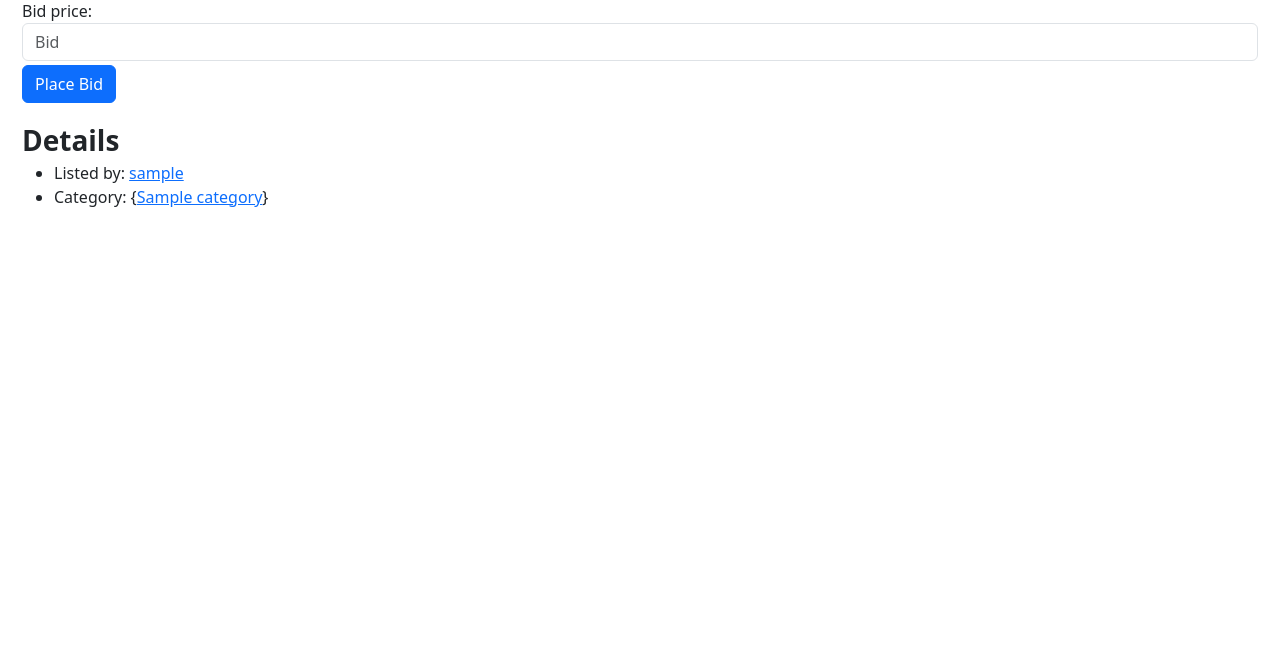
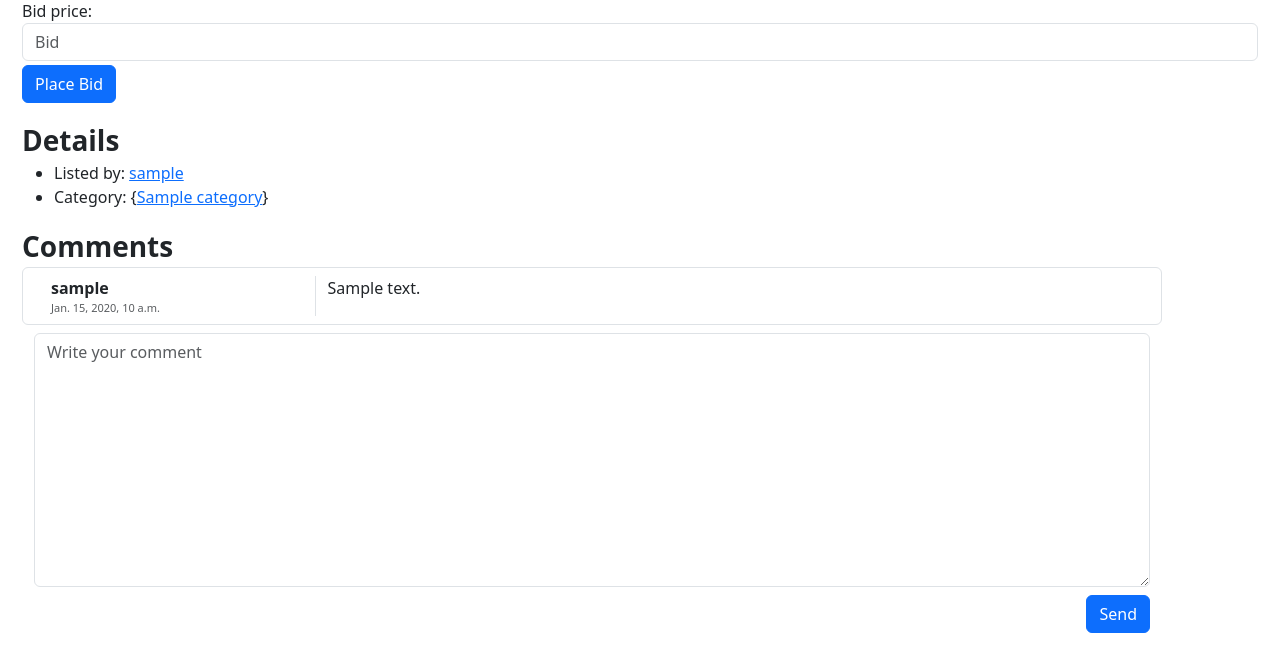
Before and after one commit to khoaxuantu/E-commerce_auction_site, a Django app: page /listings/1 in a window 1280 px wide. Shown: the part 833-1492 px from the top of the page. Before the commit the page ends 1040 px from the top, so only its background shows below. Run offline with Django 3.2, Linux system fonts and the light colour scheme; a user stored in the database is signed in; tables that the repository leaves empty hold one stand-in row (values such as "Sample post"); grey boxes marked "Sample" are stand-in pictures.

Commit message:
Add 'Comments'

```diff
--- a/auctions/forms.py
+++ b/auctions/forms.py
@@ -64,3 +64,19 @@ class BidForm(forms.ModelForm):
         model = Bidinglist
         fields = ['bid_price']
         exclude = ['user', 'product', 'bid_time']
+
+
+class CommentForm(forms.ModelForm):
+    class Meta:
+        model = Comments
+        fields = ['comment']
+        exclude = ['user', 'product', 'date_added']
+        widgets = {
+            'comment': forms.Textarea(attrs={
+                "class": "form-control",
+                "placeholder": "Write your comment"
+            })
+        }
+        labels = {
+            'comment': ''
+        }
--- a/auctions/templates/auctions/listings.html
+++ b/auctions/templates/auctions/listings.html
@@ -5,6 +5,7 @@
 {% endblock title %}
 
 {% block body %}
+    <!-- Listing -->
     <div class="d-flex container-fluid align-items-center">
         <h2>Listing: {{ product.prod_name | capfirst }}</h2>
         {% if in_watchlist %}
@@ -30,12 +31,15 @@
         <div class="text-center">
             <img src="../media/{{ product.image_path }}" alt="{{ product.prod_name }}" height="512">
         </div>
+        <!-- Desription -->
         <div class="mb-3">
             {{ product.description }}
         </div>
+        <!-- Price -->
         <h2>
             ${{ product.price_cur | floatformat:2 }}
         </h2>
+        <!-- Bid count -->
         <div class="mb-3">
             {{ bid_count }} bid(s) so far.<br>
             <form  action="{% url 'listings' product.id %}" method="post">
@@ -62,5 +66,32 @@
                 </li>
             </ul>
         </div>
+        <div class="fs-3"><b>Comments</b></div>
+            <div class="container mb-3 ms-0">
+                <ul class="list-group d-flex mb-2">
+                    {% for comment in comments %}
+                        <li class="list-group-item row d-flex">
+                            <div class="col-3 align-items-start text-wrap border-end">
+                                <b>{{ comment.user.username }}</b>
+                                <div class="text-muted" style="font-size: 11px;">
+                                    {{ comment.date_added }}
+                                </div>
+                            </div>
+                            <div class="col-9 text-wrap">
+                                {{ comment.comment }}
+                            </div>
+                        </li>
+                    {% endfor %}
+                </ul>
+                <form action="{% url 'comment' product.id %}" method="post">
+                    {% csrf_token %}
+                    <div class="d-flex mb-2">
+                        {{ comment_form }}
+                    </div>
+                    <div class="d-flex">
+                        <button type="submit" class="btn btn-primary ms-auto">Send</button>
+                    </div>
+                </form>
+        </div>
     </div>
 {% endblock body %}
--- a/auctions/urls.py
+++ b/auctions/urls.py
@@ -13,5 +13,6 @@ urlpatterns = [
     path("category/<int:category_id>", views.categories, name="category"),
     path("watchlist", views.watchlist_page, name="watchlist"),
     path("addtowatchlist/<int:product_id>", views.addto_watchlist, name="add to watchlist"),
-    path("unwatch/<int:product_id>/<int:user_id>", views.delete_from_watchlist, name="unwatch")
+    path("unwatch/<int:product_id>/<int:user_id>", views.delete_from_watchlist, name="unwatch"),
+    path("comment/<int:product_id>", views.add_comment, name="comment")
 ]
--- a/auctions/views.py
+++ b/auctions/views.py
@@ -102,6 +102,7 @@ def listing_page(request, product_id):
     profile = request.user
     bidding_list = Bidinglist.objects.filter(product_id=product_id).order_by('-bid_price')
     in_watchlist = Watchlist.objects.filter(product_id=product_id, user_id=profile.id)
+    comments = Comments.objects.filter(product_id=product_id, user=profile)
 
     if request.method == "POST":
         new_init_bid = Bidinglist(user=profile, product=product_detail,
@@ -121,14 +122,18 @@ def listing_page(request, product_id):
                 "product": product_detail,
                 'bidform': new_bid,
                 "bid_count": Bidinglist.objects.filter(product_id=product_id).count(),
-                "in_watchlist": in_watchlist
+                "in_watchlist": in_watchlist,
+                "comments": comments,
+                "comment_form": CommentForm()
             })
 
     return render(request, "auctions/listings.html", {
         "product": product_detail,
         'bidform': BidForm(),
         'bid_count': bidding_list.count(),
-        "in_watchlist": in_watchlist
+        "in_watchlist": in_watchlist,
+        "comments": comments,
+        "comment_form": CommentForm()
     })
 
 @login_required
@@ -177,3 +182,18 @@ def categories_view(request):
     return render(request, "auctions/category.html", {
         "categories": categories_list
     })
+
+
+@login_required
+def add_comment(request, product_id):
+
+    if request.method == "POST":
+        product_detail = Product.objects.filter(pk=product_id).first()
+        profile = request.user
+        pre_cmt = Comments(user=profile,
+                           product=product_detail,
+                           date_added=datetime.datetime.now())
+        new_cmt = CommentForm(request.POST, instance=pre_cmt)
+        new_cmt.save()
+
+    return HttpResponseRedirect(reverse('listings', args=(product_id,)))
```
